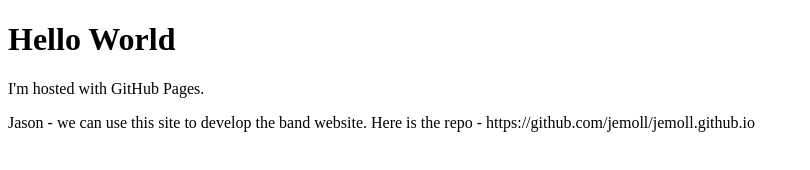
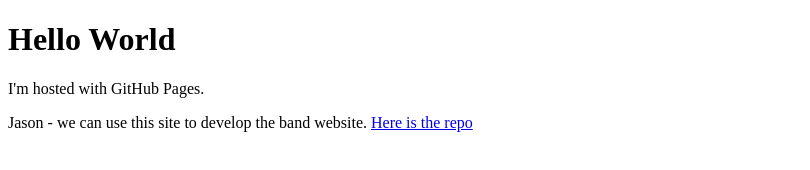
Before and after one commit to jemoll/jemoll.github.io, a plain HTML site: page index.html in a window 1280 px wide. Shown: the whole page, without its empty margins (0-810 px from the left). Drawn offline with Linux system fonts and the light colour scheme.

Commit message:
updating hyperlink

```diff
--- a/index.html
+++ b/index.html
@@ -3,6 +3,6 @@
 <body>
 <h1>Hello World</h1>
 <p>I'm hosted with GitHub Pages.</p>
-<p>Jason - we can use this site to develop the band website. Here is the repo - https://github.com/jemoll/jemoll.github.io</p>
+<p>Jason - we can use this site to develop the band website. <a href="https://github.com/jemoll/jemoll.github.io">Here is the repo</a></p>
 </body>
 </html>
```
